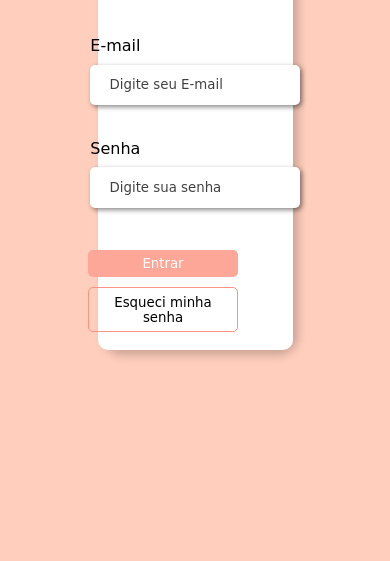
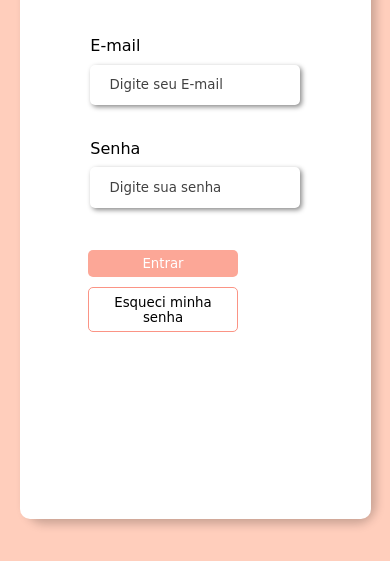
Before and after one commit to willianhenri/projeto-login, a plain HTML site: page index.htm in a window 390 px wide. Shown: the part 283-844 px from the top of the page. Drawn offline with Linux system fonts and the light colour scheme.

Commit message:
responsividade

```diff
--- a/assets/css/style.css
+++ b/assets/css/style.css
@@ -173,4 +173,25 @@ h1::after{
         width: 100%;
         border-radius: 10px;
     }
+
+    .container{
+        width: 50%;
+        height: 70%;
+    }
 }
+
+@media screen and (max-width:500px) {
+    .form-image{
+        display: none;
+    }
+    .form{
+        width: 100%;
+        border-radius: 10px;
+    }
+
+    .container{
+        height: 90%;
+        width: 90%;
+    }
+
+}
```
